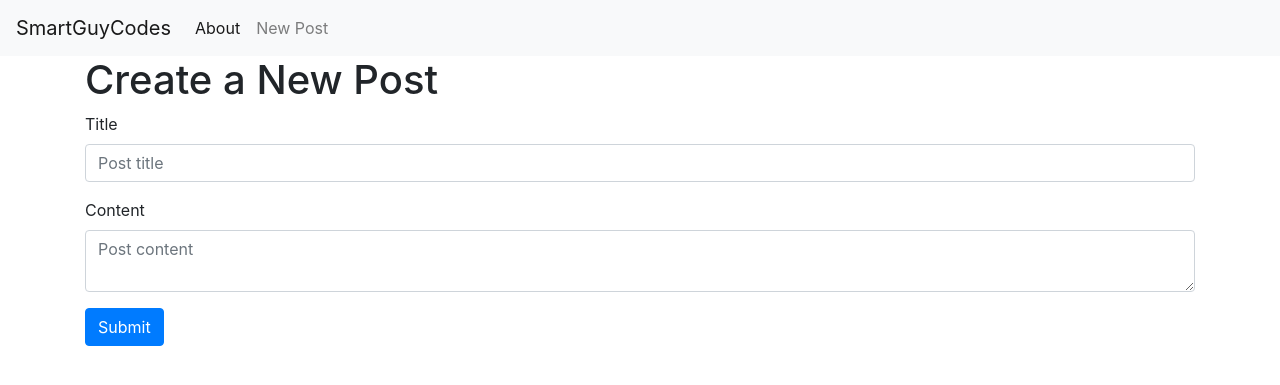
After one commit to SmartGuyCodes/landing, a Flask app: page /create in a window 1280 px wide. The commit adds this page. Shown: the top 385 px of the page. Run offline with Flask 3, Linux system fonts and the light colour scheme; some libraries are stand-ins or nearby versions.

```diff
--- a/app.py
+++ b/app.py
@@ -1,5 +1,5 @@
 import sqlite3
-from flask import Flask, render_template
+from flask import Flask, render_template, request, url_for, flash, redirect
 from werkzeug.exceptions import abort
 
 def get_db_connection():
@@ -17,6 +17,7 @@ def get_post(post_id):
     return post
 
 app = Flask(__name__)
+app.config['SECRET_KEY'] = 'a959d4579cbd'
 
 @app.route('/')
 def index():
@@ -29,3 +30,51 @@ def index():
 def post(post_id):
     post = get_post(post_id)
     return render_template('post.html', post=post)
+
+@app.route('/create', methods=('GET', 'POST'))
+def create():
+    if request.method == 'POST':
+        title = request.form['title']
+        content = request.form['content']
+
+        if not title:
+            flash('Title is required!')
+        else:
+            conn = get_db_connection()
+            conn.execute('INSERT INTO posts (title, content) VALUES (?, ?)',
+                         (title, content))
+            conn.commit()
+            conn.close()
+            return redirect(url_for('index'))
+    return render_template('create.html')
+
+@app.route('/<int:id>/edit', methods=('GET', 'POST'))
+def edit(id):
+    post = get_post(id)
+
+    if request.method == 'POST':
+        title = request.form['title']
+        content = request.form['content']
+
+        if not title:
+            flash('Title is required!')
+        else:
+            conn = get_db_connection()
+            conn.execute('UPDATE posts SET title = ?, content = ?'
+                         ' WHERE id = ?',
+                         (title, content, id))
+            conn.commit()
+            conn.close()
+            return redirect(url_for('index'))
+
+    return render_template('edit.html', post=post)
+
+@app.route('/<int:id>/delete', methods=('POST',))
+def delete(id):
+    post = get_post(id)
+    conn = get_db_connection()
+    conn.execute('DELETE FROM posts WHERE id = ?', (id,))
+    conn.commit()
+    conn.close()
+    flash('"{}" was successfully deleted!'.format(post['title']))
+    return redirect(url_for('index'))
--- a/templates/base.html
+++ b/templates/base.html
@@ -27,6 +27,9 @@ aria-label="Toggle navigation">
             <li class="nav-item active">
                 <a class="nav-link" href="#">About</a>
             </li>
+	    <li class="nav-item">
+              <a class="nav-link" href="{{url_for('create')}}">New Post</a>
+            </li>
             </ul>
         </div>
     </nav>
--- /dev/null
+++ b/templates/create.html
@@ -0,0 +1,23 @@
+{% extends 'base.html' %}
+
+{% block content %}
+<h1>{% block title %} Create a New Post {% endblock %}</h1>
+
+<form method="post">
+    <div class="form-group">
+        <label for="title">Title</label>
+        <input type="text" name="title"
+               placeholder="Post title" class="form-control"
+               value="{{ request.form['title'] }}"></input>
+    </div>
+
+    <div class="form-group">
+        <label for="content">Content</label>
+        <textarea name="content" placeholder="Post content"
+                  class="form-control">{{ request.form['content'] }}</textarea>
+    </div>
+    <div class="form-group">
+        <button type="submit" class="btn btn-primary">Submit</button>
+    </div>
+</form>
+{% endblock %}
--- a/templates/index.html
+++ b/templates/index.html
@@ -7,6 +7,9 @@
             <h2>{{ post['title'] }}</h2>
         </a>
         <span class="badge badge-primary">{{ post['created'] }}</span>
+	<a href="{{ url_for('edit', id=post['id']) }}">
+            <span class="badge badge-warning">Edit</span>
+        </a>
         <hr>
     {% endfor %}
 {% endblock %}
```
Also changed, not shown: templates/edit.html (added, +34 -0 lines), database.db.
